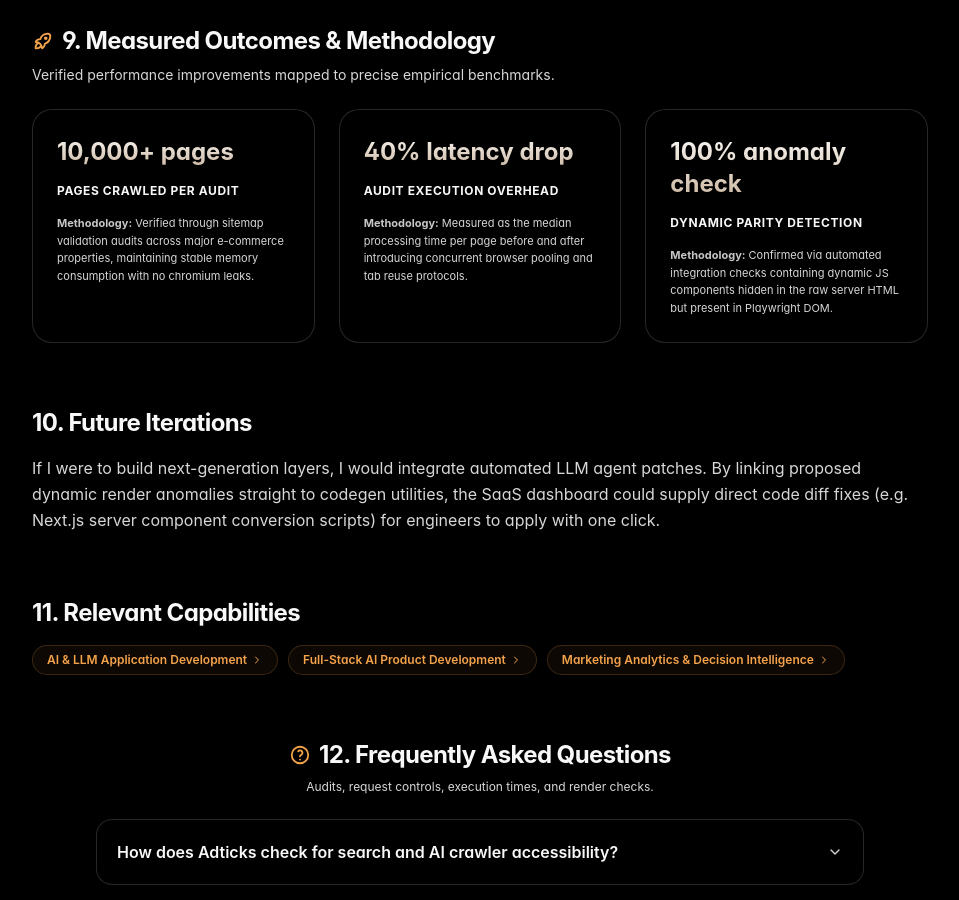
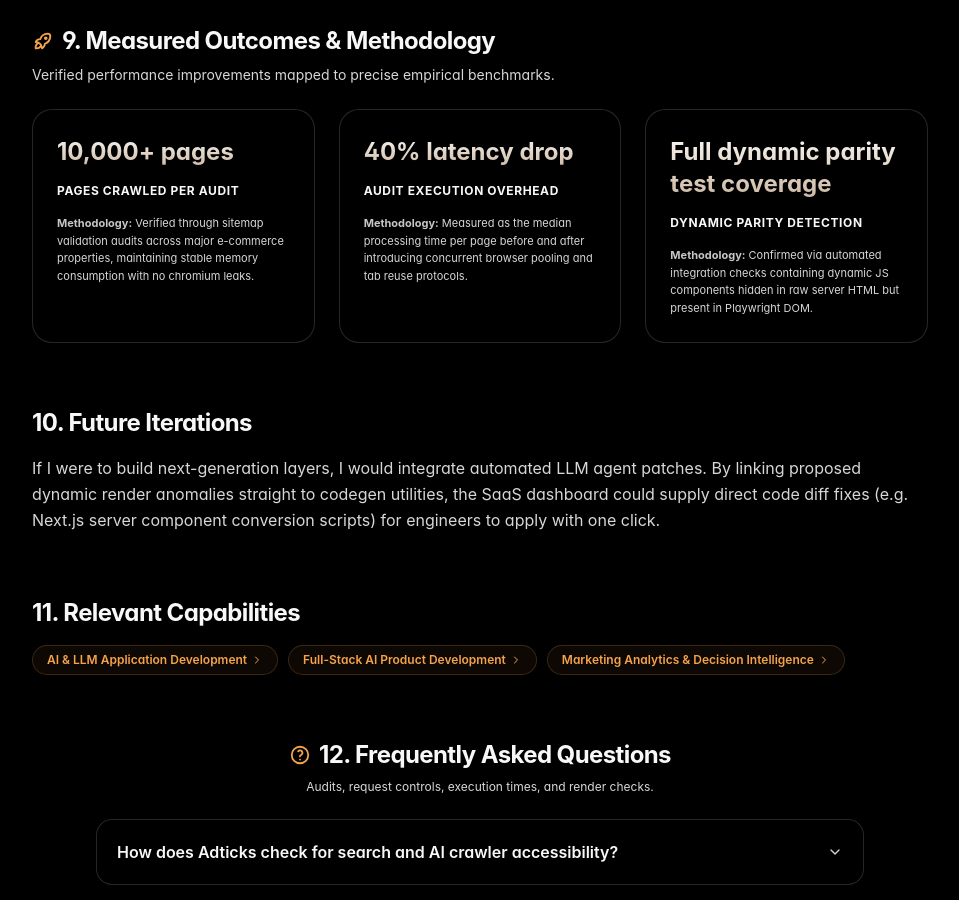
Before and after one commit to madhu2456/madhu2456-madhu_website, a Next.js app: page /case-studies/adticks in a window 1280 px wide. Shown: the part 3700-4600 px from the top of the page, without its empty margins (160-1119 px from the left). Built offline with nearby package versions, Linux system fonts and the light colour scheme; no server answers; a web font is replaced by a local one.

Commit message:
fix: soften dynamic parity detection metric on Adticks case study

```diff
--- a/src/app/(portfolio)/case-studies/adticks/page.tsx
+++ b/src/app/(portfolio)/case-studies/adticks/page.tsx
@@ -88,9 +88,9 @@ export default async function AdticksCaseStudyPage() {
       desc: "Measured as the median processing time per page before and after introducing concurrent browser pooling and tab reuse protocols.",
     },
     {
-      metric: "100% anomaly check",
+      metric: "Full dynamic parity test coverage",
       label: "Dynamic Parity Detection",
-      desc: "Confirmed via automated integration checks containing dynamic JS components hidden in the raw server HTML but present in Playwright DOM.",
+      desc: "Confirmed via automated integration checks containing dynamic JS components hidden in raw server HTML but present in Playwright DOM.",
     },
   ];
 
```
